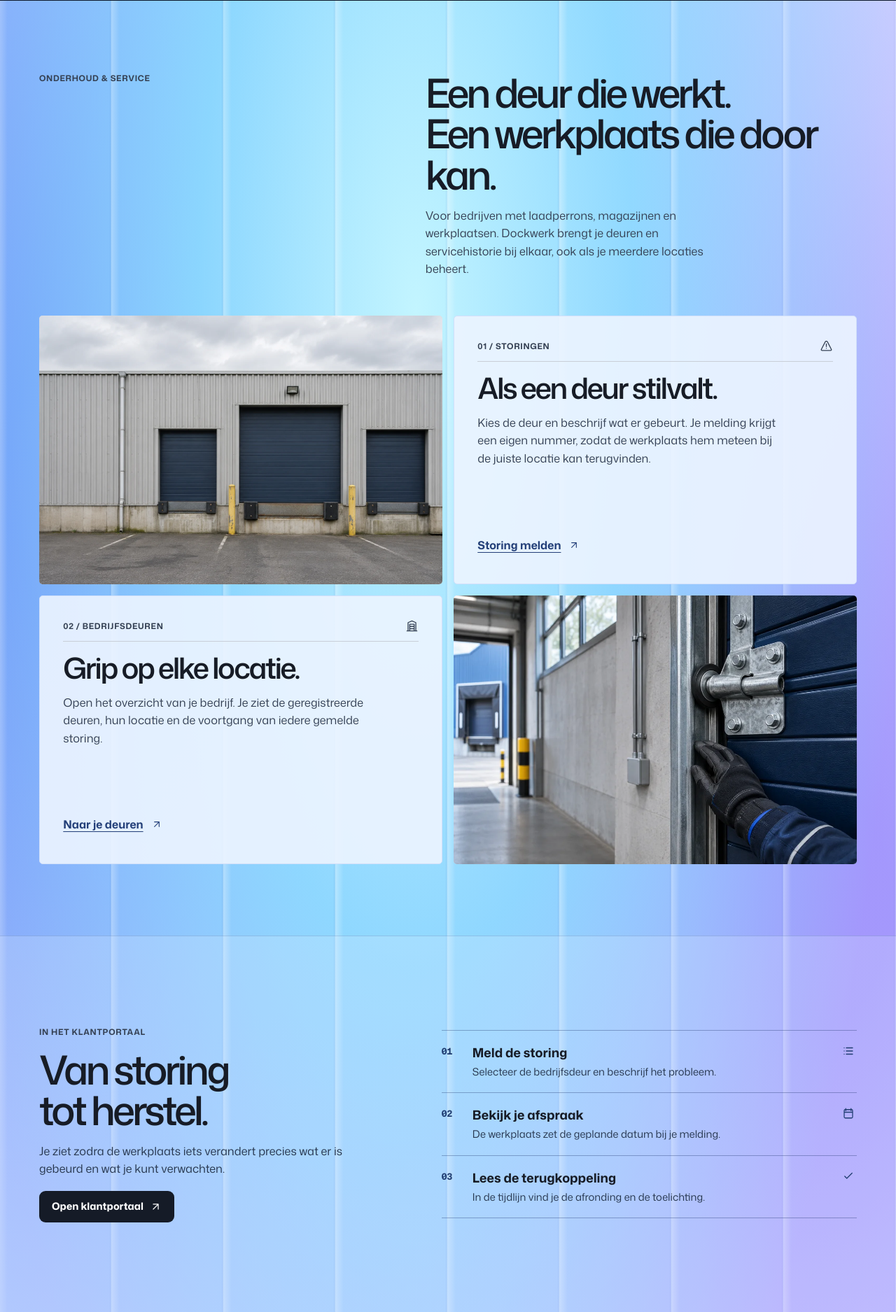
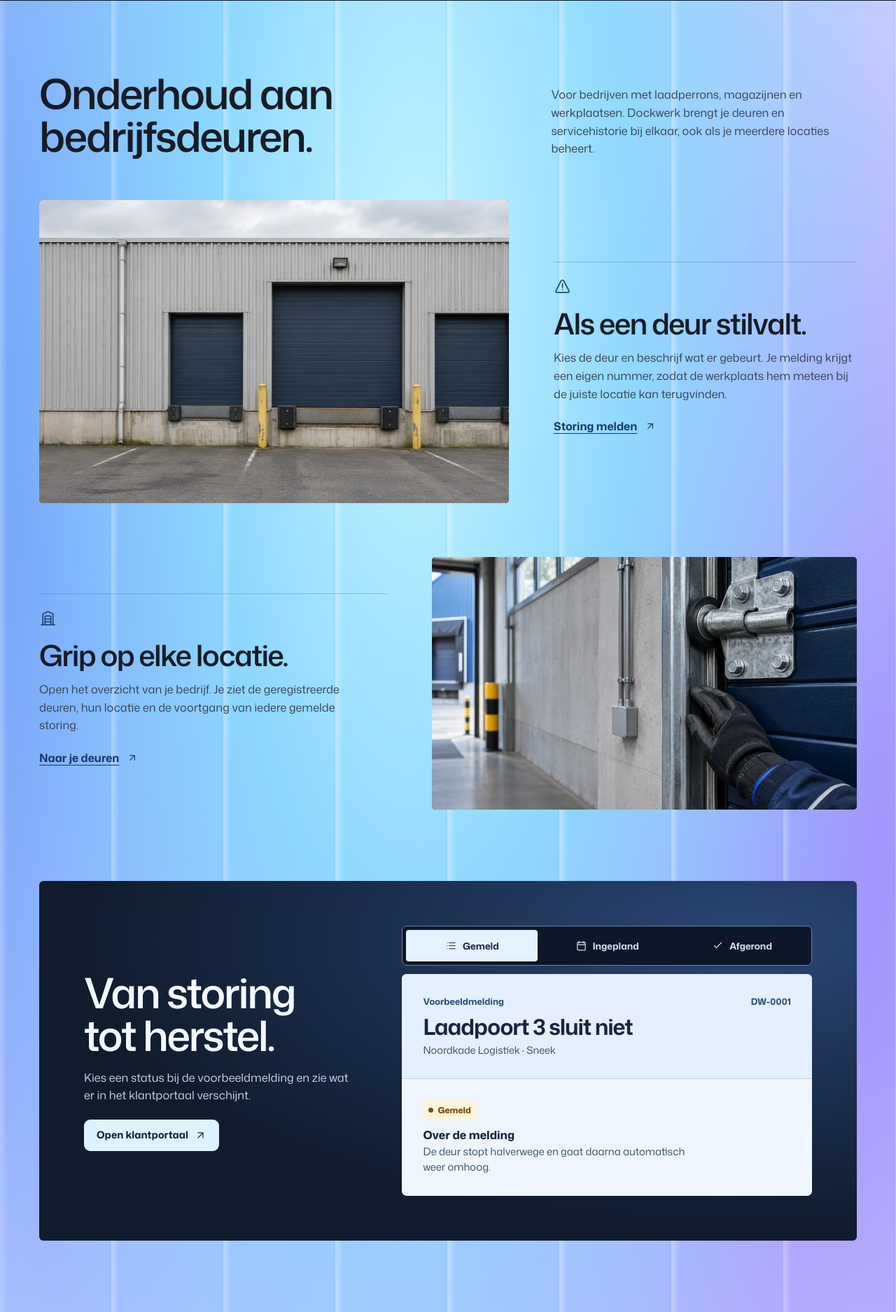
Before and after one commit to AchieRR/dockwerk, a Laravel app: page / in a window 1280 px wide. Shown: the part 779-2654 px from the top of the page at 70% size. Run offline with Laravel 12, Linux system fonts and the light colour scheme; style sheets or scripts are compiled from the project's sources.

Commit message:
Show the Dockwerk service workflow in an interactive homepage preview

```diff
--- a/resources/css/home.css
+++ b/resources/css/home.css
@@ -1,7 +1,7 @@
 .mode-home {
     --studio-ink: #171c26;
     --studio-muted: #354154;
-    --studio-rule: #d3d9e1;
+    --studio-rule: #41588250;
     color: var(--studio-ink);
 }
 .mode-home .shell { width: min(100% - 112px, 1200px); }
@@ -44,55 +44,114 @@
 .cover-lit .cover-meta { flex-direction: column-reverse; align-items: center; gap: 16px; }
 .cover-lit .cover-meta p { max-width: 47ch; text-wrap: balance; }
 .cover-lit::after { background: linear-gradient(180deg, #07192a40, transparent 40%, #0814266b 64%, #081426f0 100%); }
-.studio-label, .sheet-top { font-size: .73rem; font-weight: 680; color: var(--studio-muted); letter-spacing: .06em; text-transform: uppercase; }
 .service-section, .faq-section { padding-block: clamp(60px, 8vw, 119px); scroll-margin-top: 85px; }
 .service-intro, .faq-section { display: grid; grid-template-columns: 1fr 1.2fr; gap: 38px; align-items: start; }
-.service-intro { margin-bottom: clamp(31px, 4.2vw, 60px); }
-.service-intro h2, .workflow-inner h2, .faq-section h2, .closing-inner h2 { font-size: clamp(2.7rem, 4.45vw, 4.65rem); font-weight: 540; letter-spacing: -.068em; line-height: 1.02; }
-.service-intro p, .workflow-inner > div > p:not(.studio-label), .faq-section > div > p, .service-sheet p { color: var(--studio-muted); font-size: 1.02rem; line-height: 1.57; margin-top: 17px; max-width: 44ch; }
-.service-pair { display: grid; grid-template-columns: 1fr 1fr; gap: 16px; margin-top: 16px; }
+.service-intro { grid-template-columns: 1.35fr .85fr; align-items: end; margin-bottom: clamp(31px, 4.8vw, 68px); }
+.service-intro h2, .workflow-inner h2, .faq-section h2, .closing-inner h2 { font-size: clamp(2.5rem, 4.65vw, 4.65rem); font-weight: 560; letter-spacing: -.04em; line-height: 1.02; }
+.service-intro h2 { max-width: 15ch; }
+.service-intro p, .workflow-copy p, .faq-section > div > p, .service-sheet p { color: var(--studio-muted); font-size: 1.02rem; line-height: 1.57; margin-top: 17px; max-width: 44ch; }
+.service-intro p { margin: 0; }
+.service-pair { display: grid; grid-template-columns: 1.55fr 1fr; align-items: center; gap: clamp(34px, 5vw, 80px); }
+.service-pair-reverse { grid-template-columns: 1fr 1.22fr; margin-top: clamp(44px, 6vw, 86px); }
 .service-pair-reverse .service-image { order: 2; }
-.service-image { overflow: clip; background: #dce2df; border-radius: 5px; }
-.service-image img { display: block; width: 100%; height: 100%; min-height: 315px; max-height: 480px; object-fit: cover; }
-.service-sheet { display: flex; flex-direction: column; min-height: 315px; align-items: start; padding: clamp(21px, 2.6vw, 39px); background: #edf4ffe8; border: 1px solid #d0dffa; border-radius: 5px; }
-.sheet-top { display: flex; align-items: center; justify-content: space-between; width: 100%; gap: 12px; border-bottom: 1px solid #c8ced7; padding-bottom: 12px; margin-bottom: 16px; }
-.service-sheet h3 { font-size: clamp(1.9rem, 3.25vw, 3.3rem); font-weight: 565; letter-spacing: -.06em; line-height: 1.05; }
-.service-sheet p { margin-top: 14px; padding-bottom: 14px; }
-.studio-link { display: inline-flex; align-items: center; gap: 11px; min-height: 44px; margin-top: auto; font-weight: 680; color: #233f78; text-decoration: underline; text-underline-offset: 4px; }
+.service-image { aspect-ratio: 1.55; overflow: clip; background: #354154; border-radius: 5px; }
+.service-pair-reverse .service-image { aspect-ratio: 1.68; }
+.service-image img { display: block; width: 100%; height: 100%; object-fit: cover; }
+.service-sheet { min-width: 0; padding-top: 22px; border-top: 1px solid var(--studio-rule); }
+.service-icon { color: #254779; margin-bottom: 18px; }
+.service-sheet h3 { font-size: clamp(1.85rem, 3.25vw, 3.3rem); font-weight: 570; letter-spacing: -.04em; line-height: 1.06; }
+.service-sheet p { margin-top: 14px; }
+.studio-link { display: inline-flex; align-items: center; gap: 11px; min-height: 44px; margin-top: 12px; font-weight: 680; color: #183667; text-decoration: underline; text-underline-offset: 4px; }
 .studio-primary svg, .studio-link svg, .closing-button svg, .mode-home .nav-cta svg { transition: transform .22s; }
 .studio-primary:hover svg, .studio-link:hover svg, .closing-button:hover svg, .mode-home .nav-cta:hover svg,
 .studio-primary:focus-visible svg, .studio-link:focus-visible svg, .closing-button:focus-visible svg { transform: translate(4px, -3px); }
-.workflow-section { background: #deedff3b; border-block: 1px solid #34548b35; scroll-margin-top: 65px; }
-.workflow-inner { display: grid; grid-template-columns: .9fr 1.13fr; gap: clamp(35px, 8vw, 133px); align-items: center; padding-block: clamp(65px, 10vw, 150px); }
-.workflow-inner h2 { margin-top: 15px; }
-.workflow-inner > div > p:not(.studio-label) { color: #27374e; }
-.studio-primary { margin-top: 19px; }
-.studio-steps { padding: 0; list-style: none; border-top: 1px solid #12275d55; }
-.studio-steps li { display: grid; grid-template-columns: 34px minmax(0, 1fr) 22px; gap: 10px; padding: 18px 0; border-bottom: 1px solid #12275d55; }
-.studio-steps li > span, .studio-steps li > svg { color: #203d71; padding-top: 2px; }
-.studio-steps li > span { font-size: .81rem; font-weight: 740; font-variant-numeric: tabular-nums; }
-.studio-steps h3 { font-size: 1.13rem; font-weight: 700; margin-bottom: 3px; }
-.studio-steps p { color: #27374e; font-size: .92rem; line-height: 1.51; }
+.workflow-section { scroll-margin-top: 85px; }
+.workflow-inner {
+    display: grid;
+    grid-template-columns: minmax(0, .8fr) minmax(0, 1.2fr);
+    gap: clamp(30px, 5vw, 72px);
+    align-items: center;
+    padding: clamp(24px, 5vw, 70px);
+    border-radius: 6px;
+    color: #f3f9ff;
+    background: radial-gradient(ellipse at 87% 16%, #2a4675, transparent 67%), #101b2d;
+}
+.workflow-copy p { color: #c7d7ee; }
+.studio-primary { margin-top: 22px; background: #def3ff; color: #142641; }
+.studio-primary:hover { background: #fff; color: #142641; }
+.studio-primary:focus-visible { outline-color: #b9f3ff; }
+.workflow-preview { min-inline-size: 0; }
+.preview-controls { display: grid; grid-template-columns: repeat(3, minmax(0, 1fr)); gap: 5px; padding: 5px; background: #0c1729; border: 1px solid #6682aa; border-radius: 7px; margin-bottom: 12px; }
+.preview-choice { display: flex; justify-content: center; align-items: center; gap: 8px; min-height: 45px; border-radius: 4px; color: #d4e3fc; font-size: .84rem; font-weight: 680; cursor: pointer; }
+.preview-choice:hover { background: #263f63; color: #fff; }
+.preview-choice:has(input:checked) { background: #e2f2ff; color: #142641; }
+.preview-choice:has(input:focus-visible) { outline: 2px solid #94eaff; outline-offset: 2px; }
+.preview-ticket { overflow: hidden; border-radius: 7px; background: #eff6ff; color: #142641; }
+.preview-ticket-title { padding: clamp(17px, 3vw, 30px); background: #e4efff; border-bottom: 1px solid #bdcdec; }
+.preview-ticket-title p:first-child { display: flex; flex-wrap: wrap; justify-content: space-between; column-gap: 12px; font-size: .8rem; font-weight: 700; color: #294c7a; }
+.preview-ticket-title p:last-child { font-size: .9rem; color: #354d6a; }
+.preview-ticket-title h3 { margin-block: 8px 5px; font-size: clamp(1.4rem, 2.45vw, 2.15rem); font-weight: 660; line-height: 1.12; letter-spacing: -.035em; }
+.preview-stages { display: grid; }
+.preview-stage { grid-area: 1 / 1; padding: clamp(17px, 3vw, 30px); visibility: hidden; }
+.preview-stage h4 { margin-block: 10px 3px; font-size: 1.02rem; font-weight: 740; line-height: 1.3; }
+.preview-stage p { font-size: .92rem; line-height: 1.5; color: #354d6a; max-width: 45ch; }
+.workflow-preview:has([value="reported"]:checked) #preview-reported,
+.workflow-preview:has([value="scheduled"]:checked) #preview-scheduled,
+.workflow-preview:has([value="completed"]:checked) #preview-completed {
+    visibility: visible;
+    animation: preview-enter .28s ease-out both;
+}
+@keyframes preview-enter {
+    from { opacity: .55; transform: translateY(6px); }
+}
+@media (prefers-reduced-motion: reduce) {
+    .preview-stage { animation-duration: 0.01ms !important; }
+}
 .faq-list { border-top: 1px solid var(--studio-rule); }
 .faq-list details { border-bottom: 1px solid var(--studio-rule); }
 .faq-list summary { list-style: none; cursor: pointer; display: flex; justify-content: space-between; align-items: center; gap: 15px; padding-block: 15px; min-height: 54px; font-weight: 650; }
 .faq-list summary:focus-visible { outline: 3px solid #2563df; outline-offset: 3px; }
 .faq-list summary::-webkit-details-marker { display: none; }
-.faq-list summary span { display: grid; place-items: center; width: 24px; height: 24px; flex: none; background: #edf2f9; border-radius: 3px; }
+.faq-list summary span { display: grid; place-items: center; width: 32px; height: 32px; flex: none; background: #edf4ff; color: #1b3b70; border-radius: 4px; transition: background-color .2s, color .2s; }
+.faq-list summary:hover span, .faq-list details[open] summary span { background: #253e65; color: #eff6ff; }
 .faq-list summary span::before, .faq-list summary span::after { content: ''; grid-area: 1 / 1; width: 11px; height: 1px; background: currentColor; transition: transform .23s; }
 .faq-list summary span::after { transform: rotate(90deg); }
 .faq-list details[open] summary span::after { transform: rotate(0); }
 .faq-list details p { margin: 0 37px 17px 0; color: var(--studio-muted); line-height: 1.6; max-width: 54ch; }
-.closing-section { background: #dce8ff8c; border-top: 1px solid #34548b45; }
-.closing-inner { padding-block: clamp(43px, 7vw, 90px); display: flex; justify-content: space-between; gap: 21px; align-items: center; }
+.closing-section { padding-bottom: clamp(28px, 5vw, 74px); }
+.closing-inner {
+    position: relative;
+    isolation: isolate;
+    padding: clamp(26px, 5vw, 71px);
+    display: flex;
+    justify-content: space-between;
+    gap: 21px;
+    align-items: center;
+    border-radius: 6px;
+    background: #172940;
+    color: #f3f9ff;
+}
+.closing-inner::before {
+    content: '';
+    position: absolute;
+    z-index: -1;
+    inset: 0;
+    border-radius: inherit;
+    background: repeating-linear-gradient(180deg, #c6e2ff29 0 1px, transparent 1px 23px, #040d1b6b 23px 25px), #274163;
+    mask-image: linear-gradient(90deg, transparent 22%, #000);
+}
 .closing-inner h2 { max-width: 18ch; }
-.closing-button { background: #151b27; color: white; flex-shrink: 0; }
-.closing-button:hover { background: #283f62; }
+.closing-button { background: #def3ff; color: #142641; flex-shrink: 0; }
+.closing-button:hover { background: #fff; }
+.closing-button:focus-visible { outline-color: #b9f3ff; }
 
 @media (max-width: 1000px) {
     .mode-home .shell { width: calc(100% - 64px); }
     .cover { min-height: clamp(555px, calc(100svh - 65px), 790px); }
     .cover h1 { font-size: 17vw; }
+}
+@media (max-width: 820px) {
+    .workflow-inner { grid-template-columns: minmax(0, 1fr); }
 }
 @media (max-width: 730px) {
     .mode-home .shell { width: calc(100% - 36px); }
@@ -110,13 +169,16 @@
     .cover-content { padding-bottom: 24px; }
     .cover-meta { flex-direction: column-reverse; align-items: start; gap: 12px; }
     .cover-meta p { font-size: .92rem; }
-    .service-intro, .service-pair, .workflow-inner, .faq-section { grid-template-columns: minmax(0, 1fr); gap: 16px; }
-    .service-pair { gap: 7px; }
+    .service-intro, .service-pair, .faq-section { grid-template-columns: minmax(0, 1fr); gap: 20px; }
     .service-pair-reverse .service-image { order: 0; }
-    .service-image img { max-height: 295px; min-height: 235px; }
-    .service-sheet { min-height: 248px; }
-    .workflow-inner, .faq-section { gap: 28px; }
+    .service-sheet { padding-top: 16px; }
+    .service-icon { margin-bottom: 12px; }
     .closing-inner { flex-direction: column; align-items: flex-start; }
+}
+
+@media (max-width: 425px) {
+    .preview-choice { font-size: .77rem; }
+    .preview-choice svg { display: none; }
 }
 
 @media (max-width: 365px) {
--- a/resources/js/home-motion.js
+++ b/resources/js/home-motion.js
@@ -43,6 +43,17 @@ export function startHomeMotion() {
             scrollTrigger: { trigger: '#inhoud', start: 'top top', end: 'bottom bottom', scrub: 0.65 },
         });
 
+        for (const image of document.querySelectorAll('.service-photo')) {
+            gsap.fromTo(image,
+                { scale: 1.1, yPercent: -4 },
+                {
+                    yPercent: 4,
+                    ease: 'none',
+                    scrollTrigger: { trigger: image.parentElement, start: 'top bottom', end: 'bottom top', scrub: 0.45 },
+                },
+            );
+        }
+
         for (const element of document.querySelectorAll('[data-appear]')) {
             gsap.from(element, {
                 y: 29, duration: 0.76, ease: 'power3.out', clearProps: 'transform',
--- /dev/null
+++ b/resources/views/components/workflow-preview.blade.php
@@ -0,0 +1,56 @@
+@php
+    use App\Enums\RequestStatus;
+
+    $steps = [
+        [
+            'status' => RequestStatus::Reported,
+            'icon' => 'list',
+            'title' => 'Over de melding',
+            'note' => 'De deur stopt halverwege en gaat daarna automatisch weer omhoog.',
+        ],
+        [
+            'status' => RequestStatus::Scheduled,
+            'icon' => 'calendar',
+            'title' => 'Afspraak op 20 november',
+            'note' => 'De werkplaats komt langs bij het laadperron in Sneek.',
+        ],
+        [
+            'status' => RequestStatus::Completed,
+            'icon' => 'check',
+            'title' => 'Terugkoppeling van de werkplaats',
+            'note' => 'De eindschakelaar is opnieuw afgesteld. De deur sluit weer volledig.',
+        ],
+    ];
+@endphp
+
+<fieldset class="workflow-preview">
+    <legend class="sr-only">Status van de voorbeeldmelding</legend>
+
+    <div class="preview-controls">
+        @foreach ($steps as $step)
+            <label class="preview-choice">
+                <input class="sr-only" type="radio" name="preview-status" value="{{ $step['status']->value }}"
+                    aria-controls="preview-{{ $step['status']->value }}" @checked($loop->first)>
+                <x-dock-icon :name="$step['icon']" :size="17" />
+                {{ $step['status']->getLabel() }}
+            </label>
+        @endforeach
+    </div>
+
+    <div class="preview-ticket">
+        <header class="preview-ticket-title">
+            <p>Voorbeeldmelding <span>DW-0001</span></p>
+            <h3>Laadpoort 3 sluit niet</h3>
+            <p>Noordkade Logistiek · Sneek</p>
+        </header>
+        <div class="preview-stages">
+            @foreach ($steps as $step)
+                <div class="preview-stage" id="preview-{{ $step['status']->value }}">
+                    <x-status :status="$step['status']" />
+                    <h4>{{ $step['title'] }}</h4>
+                    <p>{{ $step['note'] }}</p>
+                </div>
+            @endforeach
+        </div>
+    </div>
+</fieldset>
--- a/resources/views/home.blade.php
+++ b/resources/views/home.blade.php
@@ -23,22 +23,22 @@
 
     <section id="onderhoud" class="shell service-section" aria-labelledby="maintenance-title">
         <div class="service-intro">
-            <span class="studio-label">Onderhoud & service</span>
-            <div data-appear><h2 id="maintenance-title">Een deur die werkt.<br>Een werkplaats die door kan.</h2><p>Voor bedrijven met laadperrons, magazijnen en werkplaatsen. Dockwerk brengt je deuren en servicehistorie bij elkaar, ook als je meerdere locaties beheert.</p></div>
+            <h2 id="maintenance-title" data-appear>Onderhoud aan bedrijfsdeuren.</h2>
+            <p data-appear>Voor bedrijven met laadperrons, magazijnen en werkplaatsen. Dockwerk brengt je deuren en servicehistorie bij elkaar, ook als je meerdere locaties beheert.</p>
         </div>
-        <article class="service-pair" data-appear>
+        <article class="service-pair">
             <figure class="service-image"><img class="service-photo" src="{{ asset('images/laadperron.webp') }}" alt="Drie bedrijfsdeuren aan het laadperron van een distributiehal" loading="lazy" width="1536" height="1024"></figure>
-            <div class="service-sheet">
-                <div class="sheet-top"><span>01 / Storingen</span><x-dock-icon name="alert" :size="19" /></div>
+            <div class="service-sheet" data-appear>
+                <x-dock-icon name="alert" :size="25" class="service-icon" />
                 <h3>Als een deur stilvalt.</h3>
                 <p>Kies de deur en beschrijf wat er gebeurt. Je melding krijgt een eigen nummer, zodat de werkplaats hem meteen bij de juiste locatie kan terugvinden.</p>
                 <a class="studio-link" href="{{ $portalUrl }}">Storing melden <x-dock-icon name="up-right" :size="16" /></a>
             </div>
         </article>
-        <article class="service-pair service-pair-reverse" data-appear>
+        <article class="service-pair service-pair-reverse">
             <figure class="service-image"><img class="service-photo" src="{{ asset('images/onderhoud.webp') }}" alt="Een monteur inspecteert de geleider van een industriële deur" loading="lazy" width="1100" height="734"></figure>
-            <div class="service-sheet">
-                <div class="sheet-top"><span>02 / Bedrijfsdeuren</span><x-dock-icon name="door" :size="19" /></div>
+            <div class="service-sheet" data-appear>
+                <x-dock-icon name="door" :size="25" class="service-icon" />
                 <h3>Grip op elke locatie.</h3>
                 <p>Open het overzicht van je bedrijf. Je ziet de geregistreerde deuren, hun locatie en de voortgang van iedere gemelde storing.</p>
                 <a class="studio-link" href="{{ $portalUrl }}">Naar je deuren <x-dock-icon name="up-right" :size="16" /></a>
@@ -48,17 +48,12 @@
 
     <section id="werkwijze" class="workflow-section" aria-labelledby="workflow-title">
         <div class="shell workflow-inner">
-            <div data-appear>
-                <p class="studio-label">In het klantportaal</p>
+            <div class="workflow-copy" data-appear>
                 <h2 id="workflow-title">Van storing<br>tot herstel.</h2>
-                <p>Je ziet zodra de werkplaats iets verandert precies wat er is gebeurd en wat je kunt verwachten.</p>
+                <p>Kies een status bij de voorbeeldmelding en zie wat er in het klantportaal verschijnt.</p>
                 <a class="button studio-primary" href="{{ $portalUrl }}">Open klantportaal <x-dock-icon name="up-right" :size="17" /></a>
             </div>
-            <ol class="studio-steps" aria-label="Stappen in een servicemelding">
-                <li data-appear><span aria-hidden="true">01</span><div><h3>Meld de storing</h3><p>Selecteer de bedrijfsdeur en beschrijf het probleem.</p></div><x-dock-icon name="list" /></li>
-                <li data-appear><span aria-hidden="true">02</span><div><h3>Bekijk je afspraak</h3><p>De werkplaats zet de geplande datum bij je melding.</p></div><x-dock-icon name="calendar" /></li>
-                <li data-appear><span aria-hidden="true">03</span><div><h3>Lees de terugkoppeling</h3><p>In de tijdlijn vind je de afronding en de toelichting.</p></div><x-dock-icon name="check" /></li>
-            </ol>
+            <x-workflow-preview />
         </div>
     </section>
 
```
Also changed, not shown: DESIGN.md (+6 -2 lines), docs/VOORTGANG.md (+6 -0 lines), tests/browser/portal.spec.js (+13 -0 lines), README.md, 5 other files.
